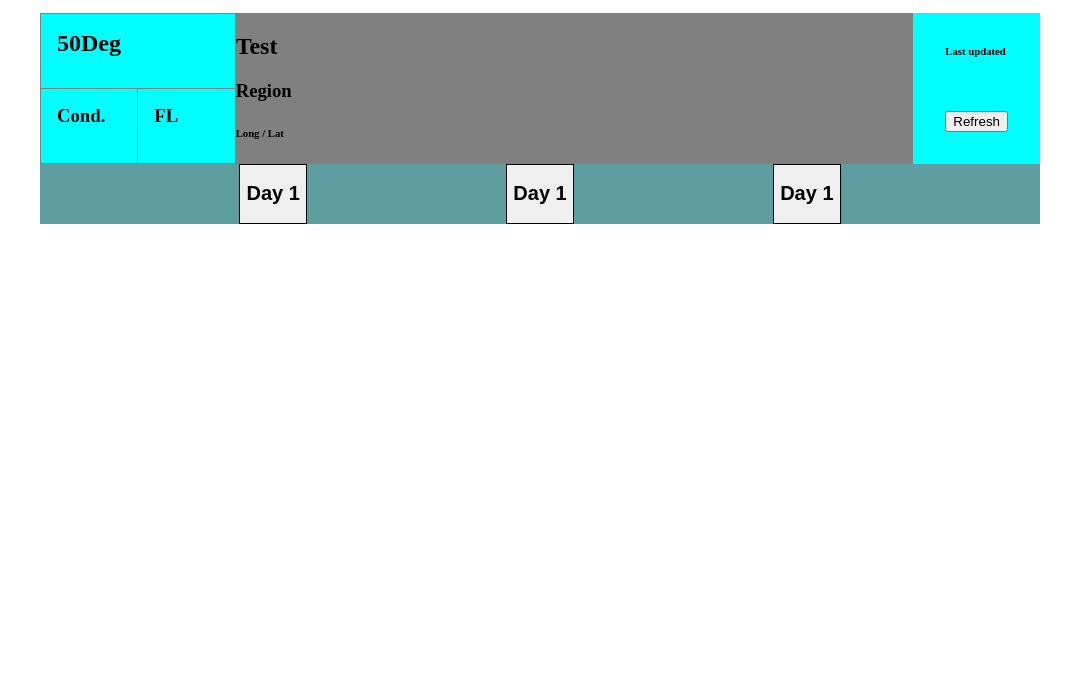
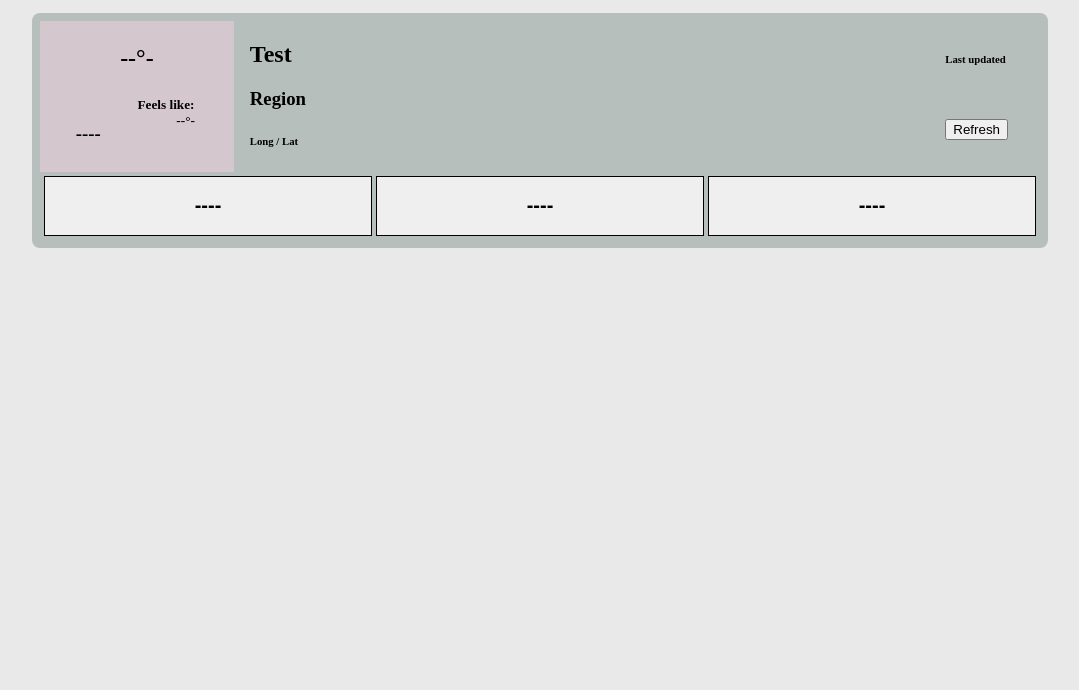
Before and after one commit to cs-cmd/weather-dashboard, a website with bundled scripts: page src/index.html in a window 1280 px wide. Shown: the part 110-800 px from the top of the page, without its empty margins (100-1179 px from the left). Built offline with nearby package versions, Linux system fonts and the light colour scheme.

Commit message:
Edited HTML of current weather display; added new styling to page

```diff
--- a/src/index.html
+++ b/src/index.html
@@ -19,9 +19,22 @@
         <main class="dashboard">
             <section class="current-weather">
                 <div class="current-weather-disp">
-                    <h1 id="curr-temp" class="curr-temp">50Deg</h1>
-                    <h3 id="weather-condition" class="weather-condition">Cond.</h3>
-                    <h3 id="feels-like-temp" class="feels-like-temp">FL</h3>
+                    <h1 class="curr-temp">
+                        <span id="curr-temp">--
+                        </span>
+                        &deg;
+                        <span id="curr-temp-symbol">-</span>
+                    </h1>
+                    <h3 id="weather-condition" class="weather-condition">----</h3>
+                    <div class="feels-like-pane">
+                        <h5 class="feels-like-header">Feels like:</h5>
+                        <h5 class="feels-like-container">
+                            <span id="feels-like-temp" class="feels-like-temp">--</span>
+                            &deg;
+                            <span id="feels-like-symbol">-</span>
+                        </h5>
+                    </div>
+
                 </div>
                 <div class="location-info">
                     <h1 class="location-name" id="location-name">Test</h1>
@@ -39,14 +52,14 @@
             </section>
 
             <section class="forecast" id="forecast-container">
-                <button class="forecast-card">
-                    <h1 class="day-date">Day 1</h1>
+                <button class="forecast-button">
+                    <h1 class="day-date">----</h1>
                 </button>
-                <button class="forecast-card">
-                    <h1 class="day-date">Day 1</h1>
+                <button class="forecast-button">
+                    <h1 class="day-date">----</h1>
                 </button>
-                <button class="forecast-card">
-                    <h1 class="day-date">Day 1</h1>
+                <button class="forecast-button">
+                    <h1 class="day-date">----</h1>
                 </button>
             </section>
 
--- a/src/js/view/UI.js
+++ b/src/js/view/UI.js
@@ -9,6 +9,9 @@ const UI = (() => {
     const currrentTempDisplay = document.getElementById('curr-temp');
     const weatherConditionDisplay = document.getElementById('weather-condition');
     const feelsLikeTempDisplay = document.getElementById('feels-like-temp');
+    const currentTempSymbol = document.getElementById('curr-temp-symbol');
+    const feelsLikeSymbol = document.getElementById('feels-like-symbol');
+
 
     const locationNameDisplay = document.getElementById('location-name');
     const locationRegionDisplay = document.getElementById('location-region');
@@ -58,7 +61,9 @@ const UI = (() => {
         // load location and current temperature
         loadTemperature({
             temp: current.temp_f,
-            feelslike: current.feelslike_f });
+            feelslike: current.feelslike_f,
+            unit: 'F',
+        });
 
         weatherConditionDisplay.innerText = current.condition.text;
 
@@ -79,7 +84,7 @@ const UI = (() => {
         lastUpdatedDisplay.innerText = current.last_updated;
 
         // load forecast data
-        const forecastCards = document.querySelectorAll('section.forecast > .forecast-card');
+        const forecastCards = document.querySelectorAll('section.forecast > .forecast-button');
         console.log(forecastCards);
         for(let i = 0; i < forecastDays.length && i < forecastCards.length; ++i) {
             loadForecast(forecastDays[i], forecastCards[i]);
@@ -115,12 +120,20 @@ const UI = (() => {
                 console.log(`:: Error: weather type: ${newUnit} is invalid. ::`);
                 return;
         }
+
+        temps = {
+            unit: newUnit,
+            ...temps,
+        }
+
         loadTemperature(temps);
     }
 
     function loadTemperature(temps) {
         currrentTempDisplay.innerText = temps.temp;
         feelsLikeTempDisplay.innerText = temps.feelslike;
+        currentTempSymbol.innerText = temps.unit;
+        feelsLikeSymbol.innerText = temps.unit;
     }
 
     function loadForecast(day, pageItem) {
--- a/src/res/dashboard-styles.css
+++ b/src/res/dashboard-styles.css
@@ -1,8 +1,14 @@
+:root {
+    --main-background: #e9e9e9;
+    --element-background: #B7BFBC;
+    --current-weather-display-background: #D5C7CE;
+}
 body {
     display: flex;
     flex-direction: column;
     align-items: center;
     justify-content: space-between;
+    background-color: var(--main-background);
 }
 
 .header {
@@ -19,12 +25,14 @@ body {
 .main-container {
     display: flex;
     width: min(95%, 1000px);
+    background-color: var(--element-background);
+    border-radius: .5rem;
+    padding: .5rem;
 }
 
 .dashboard {
     display: flex;
     flex-direction: column;
-    background-color: cadetblue;
     flex-shrink: 1;
     width: 100%;
     max-width: 1000px;
@@ -32,23 +40,28 @@ body {
 
 .current-weather {
     display: flex;
-    background-color: aqua;
 }
 
 .current-weather-disp {
-    background-color: gray;
-    border: 1px solid gray;
     display: grid;
     grid-template-columns: repeat(2, 1fr);
     grid-template-rows: 1fr 1fr;
+    flex: 20%;
     gap: 1px;
-    flex: 20%;
+    background-color: var(--current-weather-display-background);
 }
 
 .current-weather-disp > * {
-    background-color: aqua;
-    padding: 1rem;
     margin: 0px;
+
+}
+
+.curr-temp,
+.weather-condition,
+.feels-like-temp {
+    display: flex;
+    justify-content: center;
+    align-items: center;
 }
 
 .curr-temp {
@@ -62,17 +75,29 @@ body {
     grid-row: 2 / 3;
 }
 
-.feels-like-temp {
+.feels-like-header {
+    padding: 0px;
+    margin: 0px;
+}
+.feels-like-pane {
     grid-column: 2 / 3;
     grid-row: 2 / 3;
+}
+
+.feels-like-container {
+    margin: 0px;
+    display: flex;
+    justify-content: center;
+    align-items: center;
 }
 
 
 .location-info {
     grid-column: 2 / 4;
     grid-row: 1 / 4;
-    background-color: gray;
     flex: 70%;
+    box-sizing: border-box;
+    padding: 0px 1rem;
 }
 
 .info-metadata {
@@ -98,11 +123,14 @@ body {
     display: flex;
     justify-content:space-evenly;
     box-sizing: border-box;
+    padding: .25rem;
+    gap: .25rem;
 }
 
-.forecast-card {
+.forecast-button {
     border: 1px solid black;
     cursor: pointer;
+    flex: 1;
 }
 
 .forecast-drilldown {
```
